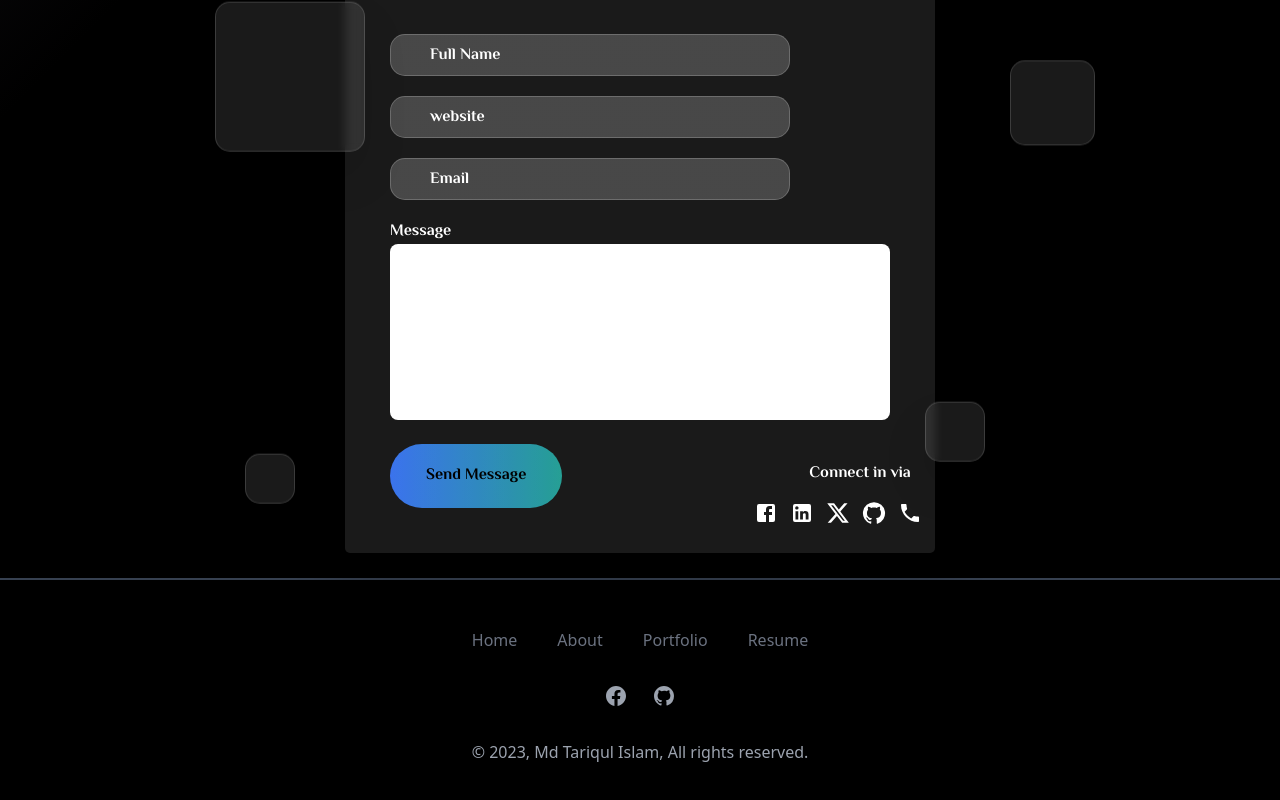
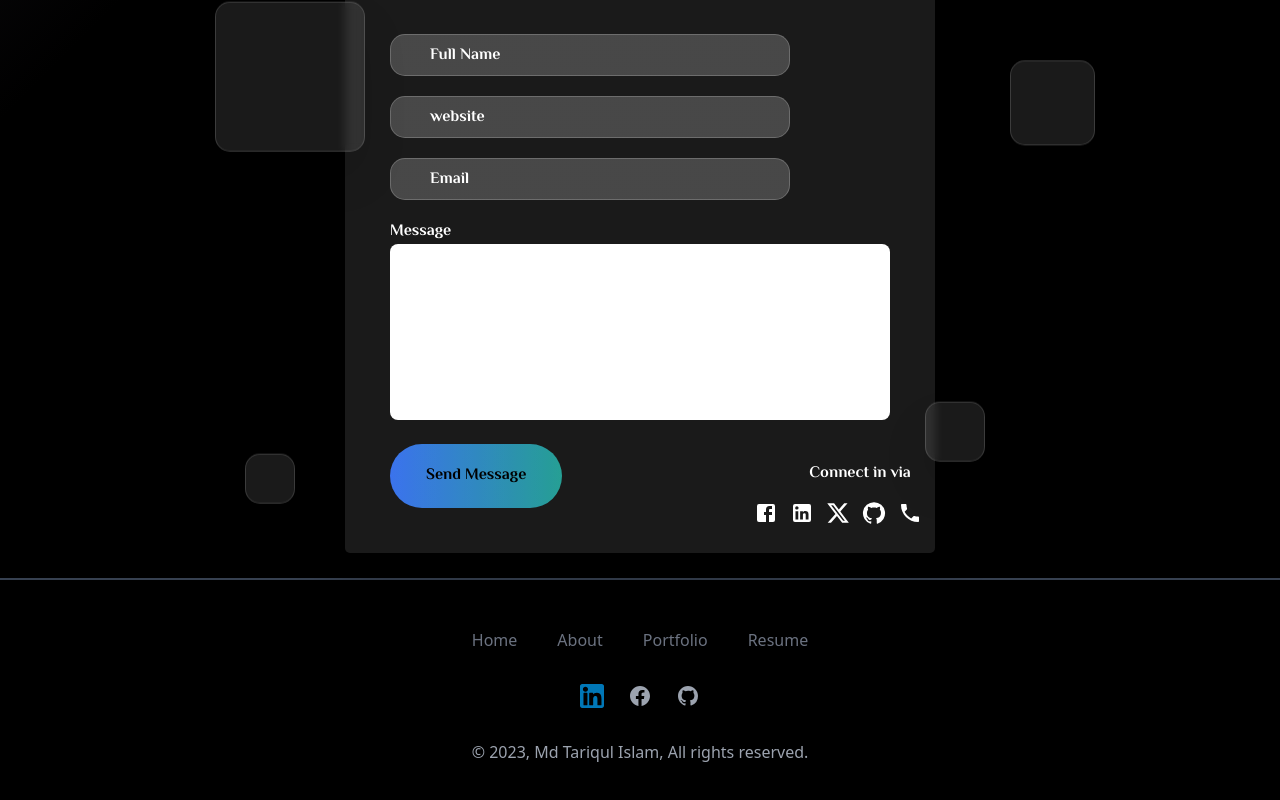
Before and after one commit to ittarek/myProtFolio, a React (Vite) app: page / in a window 1280 px wide. Shown: the part 6464-7264 px from the top of the page. Built offline with nearby package versions, Linux system fonts and the light colour scheme.

Commit message:
add linkedin icon

```diff
--- a/src/Components/Footer/Footer.jsx
+++ b/src/Components/Footer/Footer.jsx
@@ -1,6 +1,7 @@
 import { Link } from 'react-router-dom';
 import { FaceBookIcon } from './FooterIcons/FaceBookIcon';
 import { GithubIcon } from './FooterIcons/GithubIcon';
+import { LinkedIn } from './FooterIcons/LinkedIn';
 
 export const Footer = () => {
   const handleDownload = () => {
@@ -42,10 +43,17 @@ export const Footer = () => {
           <div className="mt-8 flex justify-center space-x-6">
             <a
               target="_blank"
+              href="https://www.linkedin.com/in/md-tariqul-islam-ab42b61a1/"
+              className="text-gray-400 hover:text-gray-400">
+              <span className="sr-only">Linkedin</span>
+<LinkedIn/>
+            </a>
+            <a
+              target="_blank"
               href="https://www.facebook.com/md.tariqul.islam.428023/"
               className="text-gray-400 hover:text-gray-400">
               <span className="sr-only">Facebook</span>
-              <FaceBookIcon />
+           <FaceBookIcon/>
             </a>
 
             <a
--- /dev/null
+++ b/src/Components/Footer/FooterIcons/LinkedIn.jsx
@@ -0,0 +1,24 @@
+import React from 'react'
+
+export const LinkedIn = () => {
+  return (
+    <svg
+className='w-6 h-6'
+      version="1.1"
+      id="Layer_1"
+      xmlns="http://www.w3.org/2000/svg"
+      xmlns:xlink="http://www.w3.org/1999/xlink"
+      viewBox="0 0 382 382"
+      xml:space="preserve"
+      fill="#000000">
+      <g id="SVGRepo_bgCarrier" stroke-width="0"></g>
+      <g id="SVGRepo_tracerCarrier" stroke-linecap="round" stroke-linejoin="round"></g>
+      <g id="SVGRepo_iconCarrier">
+        {' '}
+        <path
+          style={{ fill: '#0077B7' }}
+          d="M347.445,0H34.555C15.471,0,0,15.471,0,34.555v312.889C0,366.529,15.471,382,34.555,382h312.889 C366.529,382,382,366.529,382,347.444V34.555C382,15.471,366.529,0,347.445,0z M118.207,329.844c0,5.554-4.502,10.056-10.056,10.056 H65.345c-5.554,0-10.056-4.502-10.056-10.056V150.403c0-5.554,4.502-10.056,10.056-10.056h42.806 c5.554,0,10.056,4.502,10.056,10.056V329.844z M86.748,123.432c-22.459,0-40.666-18.207-40.666-40.666S64.289,42.1,86.748,42.1 s40.666,18.207,40.666,40.666S109.208,123.432,86.748,123.432z M341.91,330.654c0,5.106-4.14,9.246-9.246,9.246H286.73 c-5.106,0-9.246-4.14-9.246-9.246v-84.168c0-12.556,3.683-55.021-32.813-55.021c-28.309,0-34.051,29.066-35.204,42.11v97.079 c0,5.106-4.139,9.246-9.246,9.246h-44.426c-5.106,0-9.246-4.14-9.246-9.246V149.593c0-5.106,4.14-9.246,9.246-9.246h44.426 c5.106,0,9.246,4.14,9.246,9.246v15.655c10.497-15.753,26.097-27.912,59.312-27.912c73.552,0,73.131,68.716,73.131,106.472 L341.91,330.654L341.91,330.654z"></path>{' '}
+      </g>
+    </svg>
+  );
+}
```
